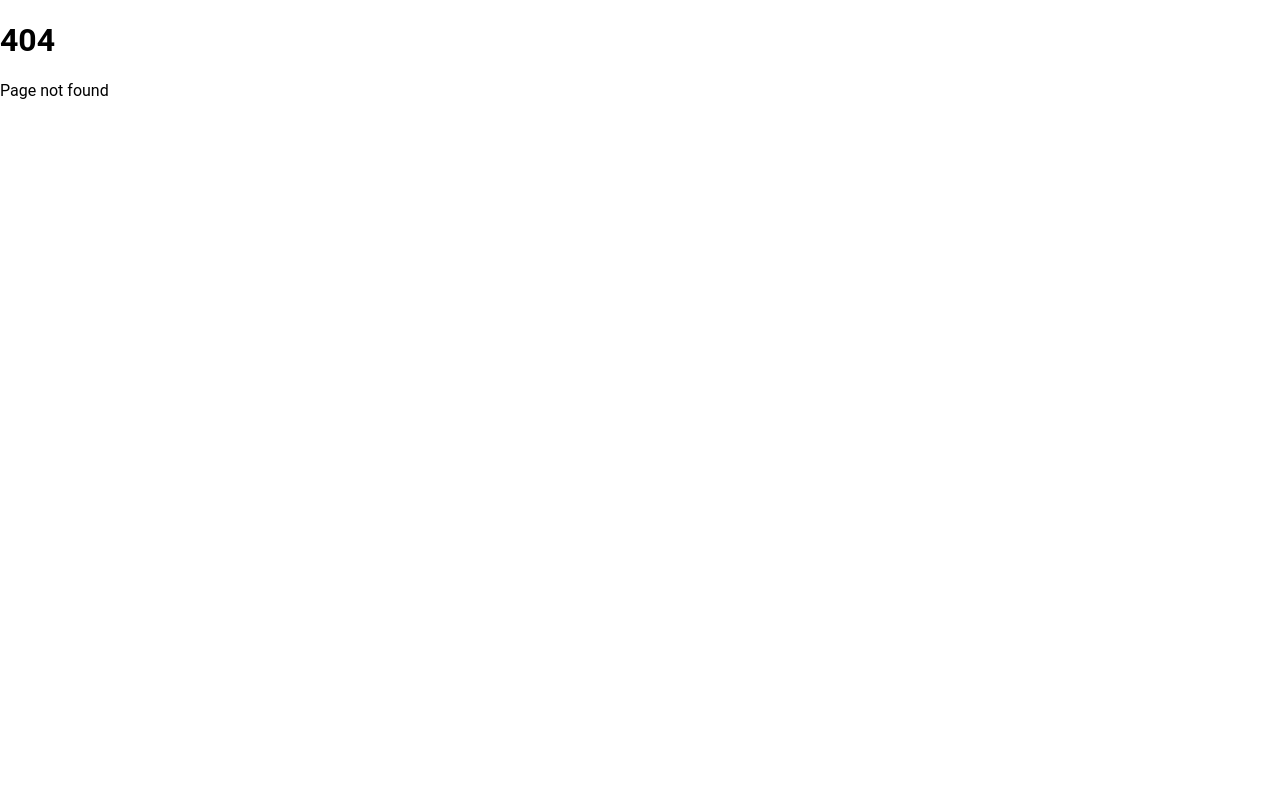
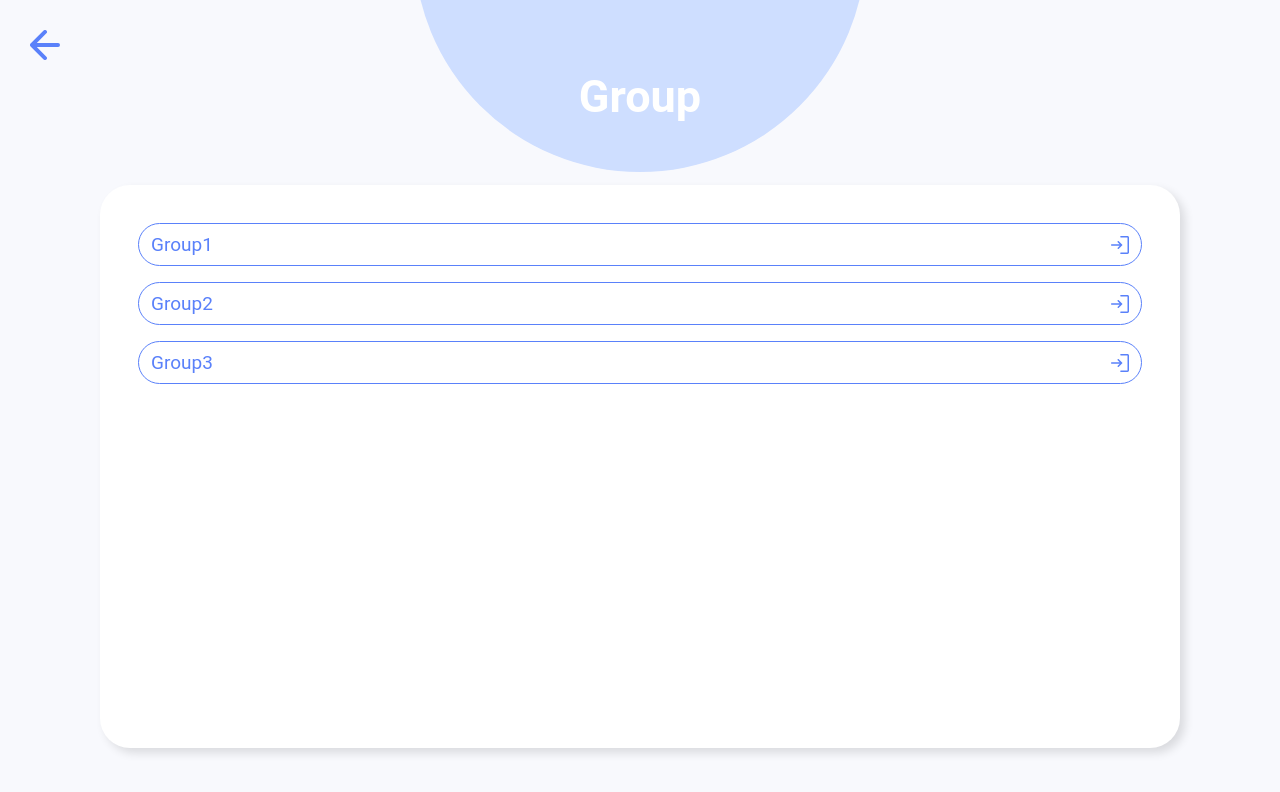
Before and after one commit to HKT2022/hkt-2022-client, a React (Create React App) app: page /group in a window 1280 px wide. Before the commit this address had no page. Shown: the top 792 px of the page. Built offline with nearby package versions, Linux system fonts and the light colour scheme.

Commit message:
Group mockup

```diff
--- a/src/App.tsx
+++ b/src/App.tsx
@@ -12,6 +12,7 @@ import Welcome from './pages/Welcome';
 import useIsLoggedIn from './hooks/useIsLoggedIn';
 import Ranking from './pages/Ranking';
 import GameViewTest from './pages/GameViewTest';
+import Group from './pages/Group';
 
 function App(): JSX.Element {
     const loggedIn = useIsLoggedIn();
@@ -22,7 +23,7 @@ function App(): JSX.Element {
                     <Route path='/' element={<Navigate to="/todo" replace/>} /> :
                     <Route path='/' element={<Navigate to="/welcome" replace/>} />
                 }
-
+                <Route path='/group' element={<Group />} />
                 <Route path='/login' element={<Login />} />
                 <Route path='/logout' element={<Logout />} />
                 <Route path='/register' element={<Register />} />
--- /dev/null
+++ b/src/pages/Group.tsx
@@ -0,0 +1,176 @@
+import { useApolloClient } from '@apollo/client';
+import { Link, useSearchParams } from 'react-router-dom';
+import styled from 'styled-components';
+import { OuterFlexDiv } from '../components/atoms/styled';
+import { MEDIA_MAX_WIDTH } from '../constants/css';
+import { getTotalRankings } from '../gql/queries';
+import { GetTotalRankings } from '../gql/__generated__/GetTotalRankings';
+import useAsync from '../hooks/useAsync';
+import ordinal from 'ordinal';
+import useId from '../hooks/useId';
+
+const ITEMS_IN_PAGE = 10;
+
+export const ContainerDiv = styled.div`
+width: calc(max(100% - 200px, 280px));
+position: relative;
+
+@media (max-width: ${MEDIA_MAX_WIDTH + 60}px) {
+    width: calc(100% - 30px);
+}
+`;
+export const TitleContainerDiv = styled.div`
+height: 185px;
+position: relative;
+z-index: 2;
+`;
+export const TitleH1 = styled.h1`
+text-align: center;
+color: white;
+margin-bottom: 0px;
+margin-top: 0px;
+padding-top: 70px;
+font-size: 45px;
+`;
+const BodyContainerDiv = styled.div`
+height: calc(100vh - 185px);
+`;
+const ListContainerDiv = styled.div`
+width: 100%;
+border-radius: 30px;
+background-color: white;
+box-shadow: 5px 5px 10px rgba(0, 0, 0, 0.12);
+padding: 38px;
+box-sizing: border-box;
+height: calc(100% - 52px);
+
+@media (max-width: ${MEDIA_MAX_WIDTH + 60}px) {
+    padding: 20px;
+}
+`;
+const ListOl = styled.ol`
+width: 100%;
+list-style: none;
+padding: 0px;
+margin: 0px;
+`;
+const ListItemLi = styled.li<{ isReversedColor: boolean }>`
+width: 100%;
+border-radius: 21.5px;
+border-style: solid;
+border-width: 1px;
+border-color: ${props => props.theme.colors.primary};
+background-color: ${props => props.isReversedColor ? props.theme.colors.primary : 'white'};
+height: 43px;
+margin-bottom: 16px;
+display: flex;
+padding: 9px 12px;
+box-sizing: border-box;
+display: inline-flex;
+justify-content: space-between;
+color: ${props => props.isReversedColor ? 'white' : props.theme.colors.primary};
+
+font-size: 19px;
+`;
+const VerticalLineDiv = styled.div<{ isReversedColor: boolean }>`
+width: 1px;
+height: 100%;
+display: inline-block;
+background-color: ${props => props.isReversedColor ? 'white' : props.theme.colors.primary};
+margin-left: 14px;
+margin-right: 14px;
+`;
+const VerticalCenterDiv = styled.div`
+display: flex;
+justify-content: center;
+align-items: center;
+`;
+const RankSpan = styled.span`
+min-width: 31px;
+`;
+const UserNameSpan = styled.span`
+`;
+const ScoreSpan = styled.span`
+`;
+
+export const LightBlueBallContainer = styled.div`
+display: flex;
+height: 0px;
+position: relative;
+justify-content: center;
+z-index: 1;
+`;
+export const LightBlueBall = styled.div`
+    background-color: #CEDEFF;
+    width: 452px;
+    height: 452px;
+    border-radius: 50%;
+    transform: translate(0, -280px);
+`;
+
+const BackLink = styled(Link)`
+z-index: 3;
+display: inline-block;
+position: absolute;
+left: 30px;
+top: 30px;
+`;
+const BackIcon = styled.img`
+width: 30px;
+height: 30px;
+cursor: pointer;
+`;
+
+function RankingList({ rankings }: { rankings: string[] }) {
+    const id = useId();
+
+    return (
+        <ListOl>
+            {rankings.map((user, index) => {
+
+                return (
+                    <ListItemLi key={index} isReversedColor={false}>
+                        <VerticalCenterDiv>
+                            <UserNameSpan>{user}</UserNameSpan>
+                        </VerticalCenterDiv>
+                        <VerticalCenterDiv>
+                            <img src="/static/join.svg" />
+                        </VerticalCenterDiv>
+                    </ListItemLi>
+                );
+            })}
+        </ListOl>
+    );
+}
+
+export default function Group() {
+
+    const [searchParams] = useSearchParams();
+    const currentPage = Number(searchParams.get('page')) || 1;
+
+    const apolloClient = useApolloClient();
+
+
+    return (
+        <OuterFlexDiv>
+            <BackLink to="/todo"><BackIcon src={'/static/back.svg'}/></BackLink>
+            <ContainerDiv>
+                <LightBlueBallContainer>
+                    <LightBlueBall/>
+                </LightBlueBallContainer>
+                <TitleContainerDiv>
+                    <TitleH1>Group</TitleH1>
+                </TitleContainerDiv>
+                <BodyContainerDiv>
+                    <ListContainerDiv>
+                        <RankingList rankings={[
+                            'Group1',
+                            'Group2',
+                            'Group3',
+                        ]}/>
+                    </ListContainerDiv>
+                </BodyContainerDiv>
+            </ContainerDiv>
+        </OuterFlexDiv>
+    );
+}
```
Also changed, not shown: public/static/join.svg (added).
